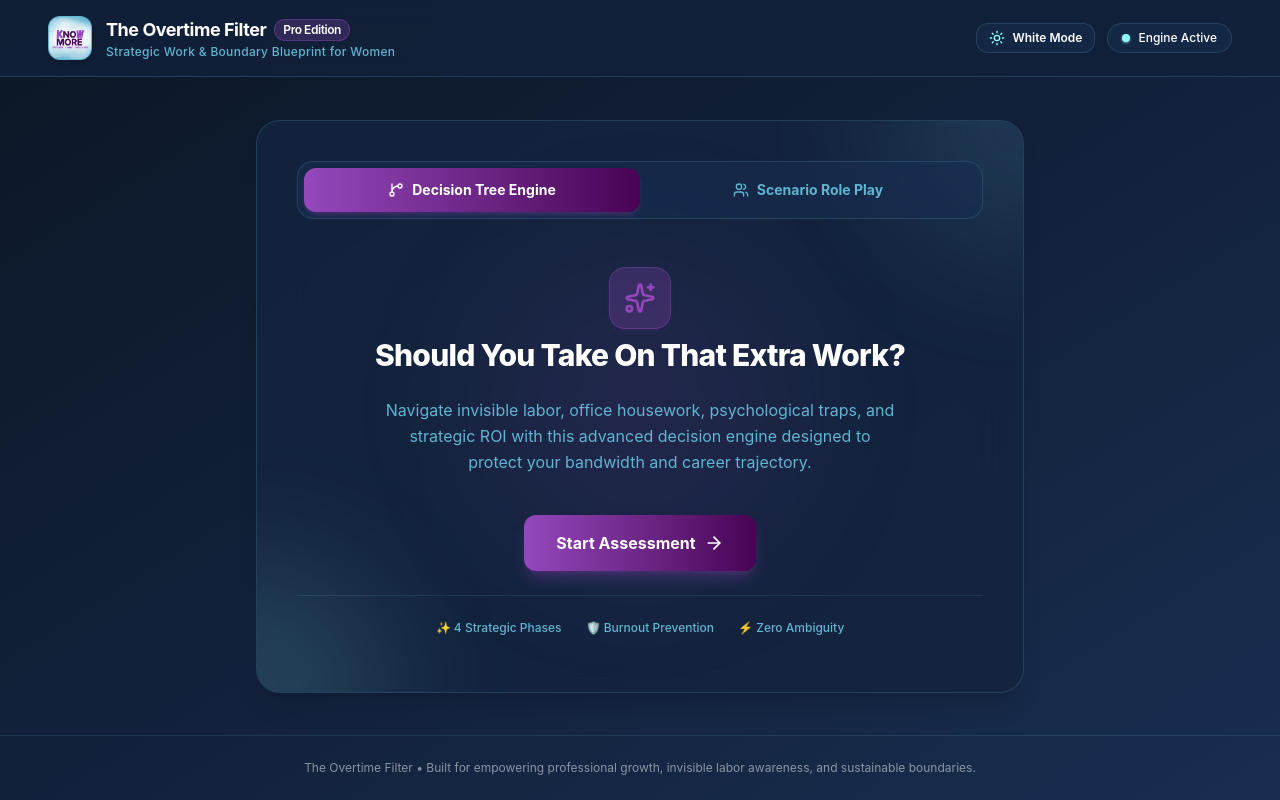
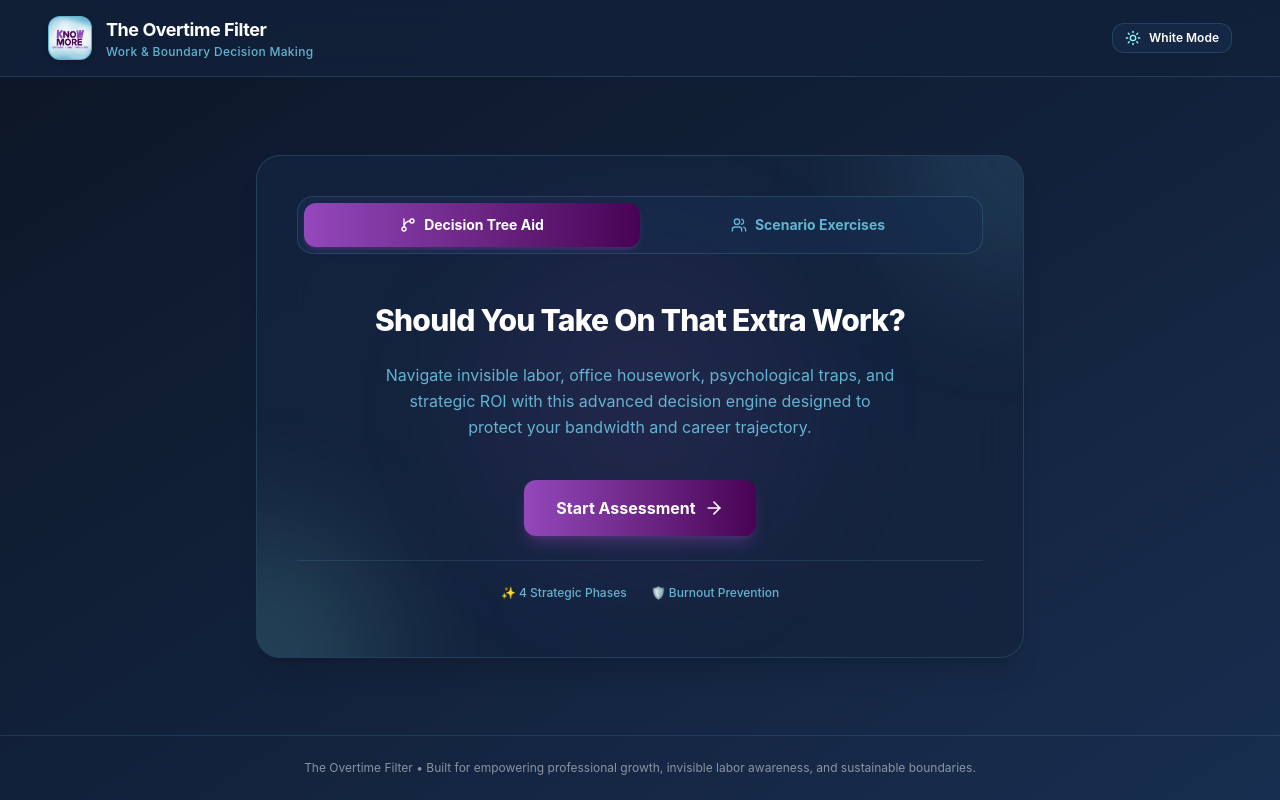
Before and after one commit to AleXutzZu/kNOw-more, a React (Vite) app: page / in a window 1280 px wide. Built offline with nearby package versions, Linux system fonts and the light colour scheme.

Commit message:
Edited text and captions

```diff
--- a/src/components/common/TabNavigation.tsx
+++ b/src/components/common/TabNavigation.tsx
@@ -23,7 +23,7 @@ export const TabNavigation: React.FC<TabNavigationProps> = ({
         }`}
       >
         <GitBranch className="w-4 h-4" />
-        <span>Decision Tree Engine</span>
+        <span>Decision Tree Aid</span>
       </button>
       <button
         type="button"
@@ -35,7 +35,7 @@ export const TabNavigation: React.FC<TabNavigationProps> = ({
         }`}
       >
         <Users className="w-4 h-4" />
-        <span>Scenario Role Play</span>
+        <span>Scenario Exercises</span>
       </button>
     </div>
   );
--- a/src/components/decision-tree/WelcomeCard.tsx
+++ b/src/components/decision-tree/WelcomeCard.tsx
@@ -8,9 +8,6 @@ interface WelcomeCardProps {
 export const WelcomeCard: React.FC<WelcomeCardProps> = ({ onStart }) => {
   return (
     <div className="text-center space-y-6 py-4 animate-fade-in">
-      <div className="inline-flex p-3.5 rounded-2xl bg-tag-bg text-primary mb-2 border border-tag-border shadow-md shadow-primary/10">
-        <Sparkles className="w-8 h-8" />
-      </div>
       <h2 className="text-2xl sm:text-3xl font-extrabold text-text-main tracking-tight">
         Should You Take On That Extra Work?
       </h2>
@@ -30,7 +27,6 @@ export const WelcomeCard: React.FC<WelcomeCardProps> = ({ onStart }) => {
       <div className="pt-6 border-t border-footer-border flex flex-wrap justify-center gap-6 text-xs text-text-muted font-medium">
         <span>✨ 4 Strategic Phases</span>
         <span>🛡️ Burnout Prevention</span>
-        <span>⚡ Zero Ambiguity</span>
       </div>
     </div>
   );
--- a/src/components/layout/Header.tsx
+++ b/src/components/layout/Header.tsx
@@ -18,12 +18,9 @@ export const Header: React.FC = () => {
         <div>
           <h1 className="text-lg font-bold tracking-tight text-text-main flex items-center space-x-2">
             <span>The Overtime Filter</span>
-            <span className="text-xs px-2 py-0.5 rounded-full bg-tag-bg text-tag-text border border-tag-border font-semibold">
-              Pro Edition
-            </span>
           </h1>
           <p className="text-xs text-blue-sky font-medium tracking-wide">
-            Strategic Work &amp; Boundary Blueprint for Women
+            Work &amp; Boundary Decision Making
           </p>
         </div>
       </div>
@@ -50,11 +47,6 @@ export const Header: React.FC = () => {
           )}
         </button>
 
-        {/* Engine Status */}
-        <div className="hidden md:flex items-center space-x-2 text-xs text-text-muted bg-surface-base px-3.5 py-1.5 rounded-full border border-surface-border">
-          <span className="w-2 h-2 rounded-full bg-accent animate-pulse shadow-sm shadow-accent/50" />
-          <span className="text-text-main font-medium">Engine Active</span>
-        </div>
       </div>
     </header>
   );
```
Also changed, not shown: 1 other file (tests, documents, lock files or other folders).
